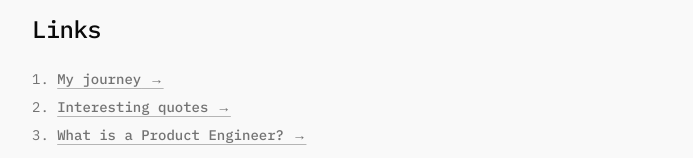
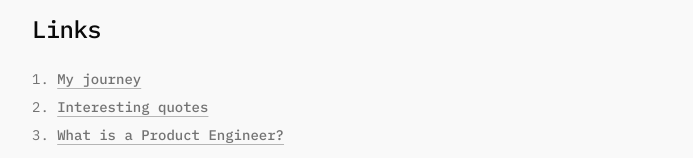
Before and after one commit to francosbenitez/francosbenitez.com, a Next.js app: page /en in a window 1280 px wide. Shown: the part 794-952 px from the top of the page, without its empty margins (288-981 px from the left). Built offline with nearby package versions, Linux system fonts and the light colour scheme.

Commit message:
chore: remove ' →'

```diff
--- a/app/[lang]/page.tsx
+++ b/app/[lang]/page.tsx
@@ -68,20 +68,20 @@
               <li className="text-sm text-muted-foreground">
                 1.{" "}
                 <Link href={`/${lang}/journey`} className="">
-                  {t(lang, "myJourney")} →
+                  {t(lang, "myJourney")}
                 </Link>
               </li>
               <li className="text-sm text-muted-foreground">
                 2.{" "}
                 <Link href={`/${lang}/quotes`} className="">
-                  {t(lang, "interestingQuotes")} →
+                  {t(lang, "interestingQuotes")}
                 </Link>
               </li>
               {lang === "en" && (
                 <li className="text-sm text-muted-foreground">
                   3.{" "}
                   <Link href={`/${lang}/product-engineer`} className="">
-                    What is a Product Engineer? →
+                    What is a Product Engineer?
                   </Link>
                 </li>
               )}
```
